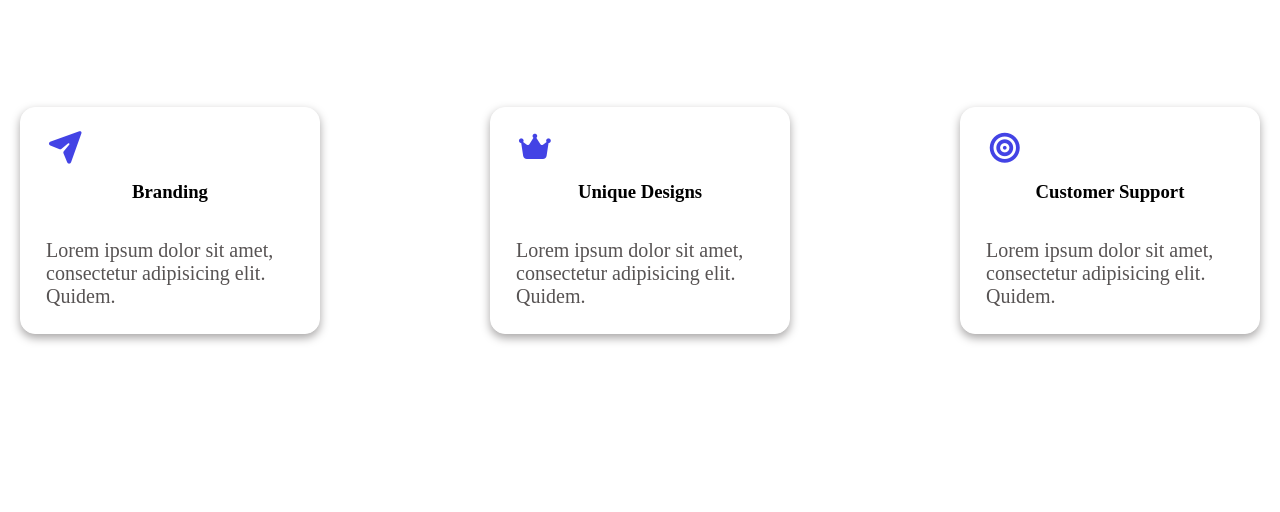
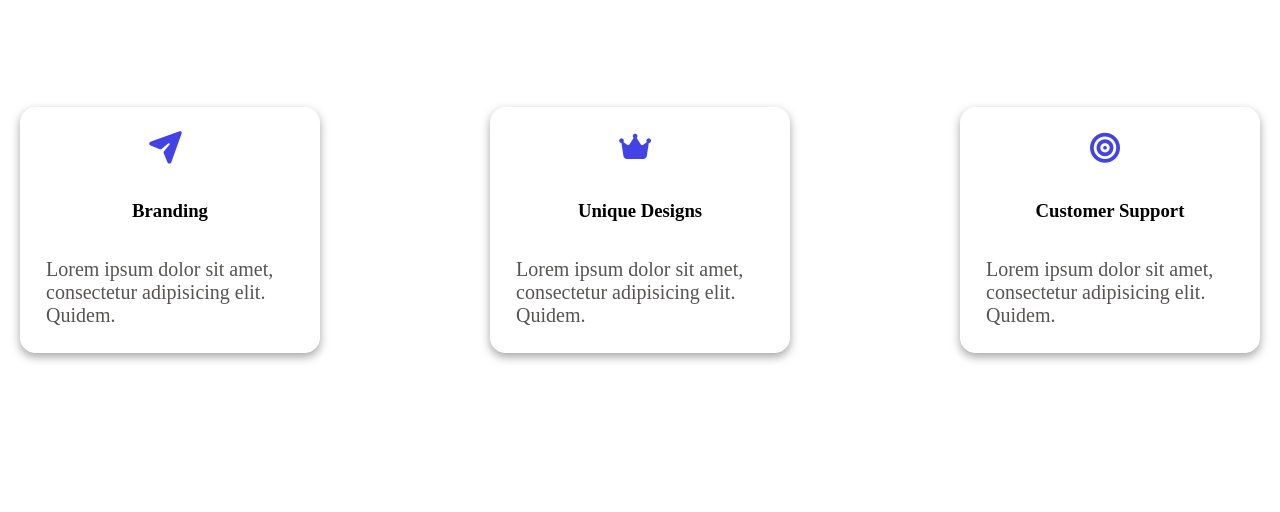
Before and after one commit to nusratnowshin05/first-project, a plain HTML site: page index.html in a window 1280 px wide. Shown: the part 1200-1712 px from the top of the page. Drawn offline with Linux system fonts and the light colour scheme.

Commit message:
newinfo added

```diff
--- a/index.html
+++ b/index.html
@@ -59,7 +59,7 @@
 
          <div class="icon-line">
             <div class="first-icon">
-                <i class="fa-solid fa-paper-plane"></i>
+                <p class="iconone"><i class="fa-solid fa-paper-plane"></i></p>
                 <br>
                 <br>
 
@@ -71,7 +71,7 @@
 
             </div>
             <div class="second-icon">
-                <i class="fa-solid fa-crown"></i>
+                <p class="icontwo"><i class="fa-solid fa-crown"></i></p>
                 <br>
                 <br>
 
@@ -82,7 +82,7 @@
                 <p>Lorem ipsum dolor sit amet, consectetur adipisicing elit. Quidem.</p>
             </div>
             <div class="third-icon">
-                <i class="fa-solid fa-bullseye"></i>
+               <p class="iconthree"><i class="fa-solid fa-bullseye"></i></p>
                 <br>
                 <br>
 
--- a/style.css
+++ b/style.css
@@ -203,3 +203,7 @@ h2{
   color: black;
   border-style: none;
 }
+
+.iconone, .icontwo, .iconthree{
+  text-align: center;
+}
```
